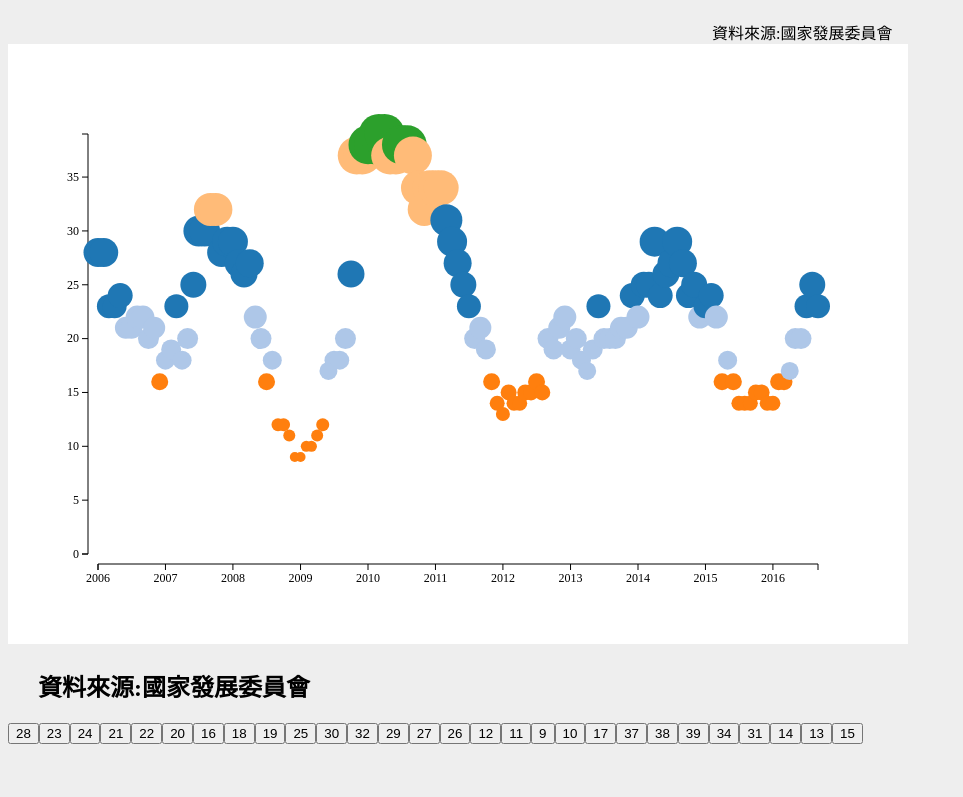
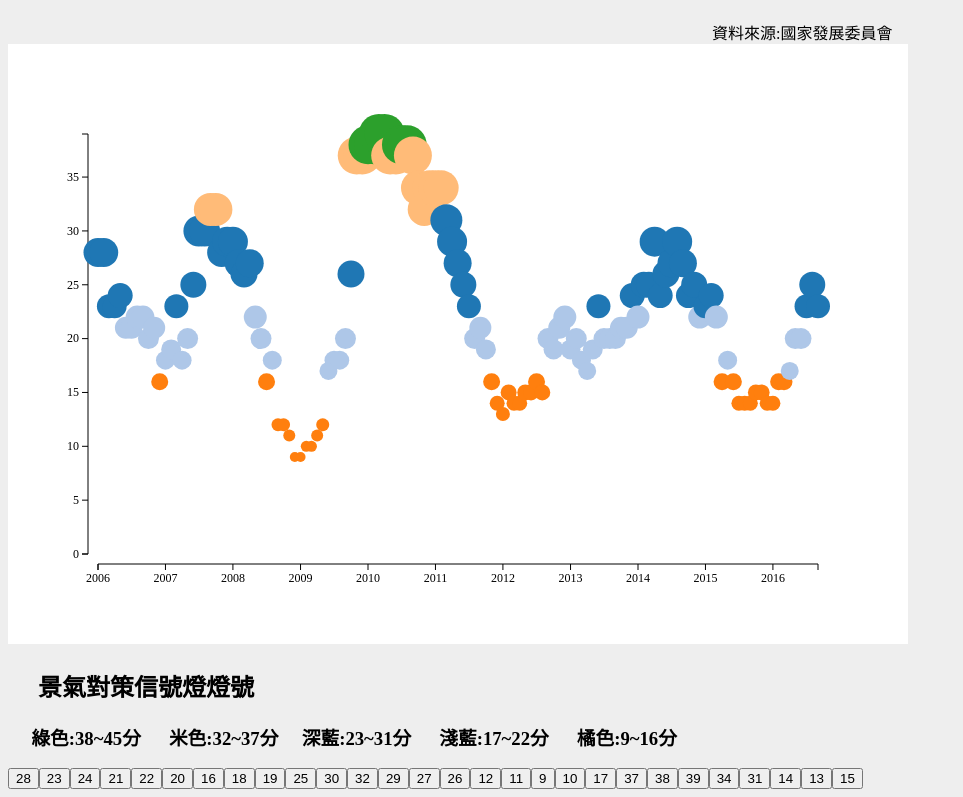
Before and after one commit to chengchiahsin/D3_Project1, a plain HTML site: page index.html in a window 1280 px wide. Shown: the part 87-884 px from the top of the page, without its empty margins (0-963 px from the left). Before the commit the page ends 839 px from the top, so only its background shows below. Drawn offline with nearby package versions, Linux system fonts and the light colour scheme.

Commit message:
1146revise

```diff
--- a/index.html
+++ b/index.html
@@ -176,6 +176,7 @@
         }
     </script>
 </body>
-<h2>&nbsp;&nbsp;&nbsp;&nbsp;&nbsp;資料來源:國家發展委員會</h2>
+<h2>&nbsp;&nbsp;&nbsp;&nbsp;&nbsp;景氣對策信號燈燈號</h2>
+<h3> &nbsp;&nbsp;&nbsp;&nbsp;&nbsp;綠色:38~45分 &nbsp;&nbsp;&nbsp;&nbsp;&nbsp;米色:32~37分&nbsp;&nbsp;&nbsp;&nbsp;&nbsp;深藍:23~31分 &nbsp;&nbsp;&nbsp;&nbsp;&nbsp;淺藍:17~22分 &nbsp;&nbsp;&nbsp;&nbsp;&nbsp;橘色:9~16分</h3>
 
 </html>
```
